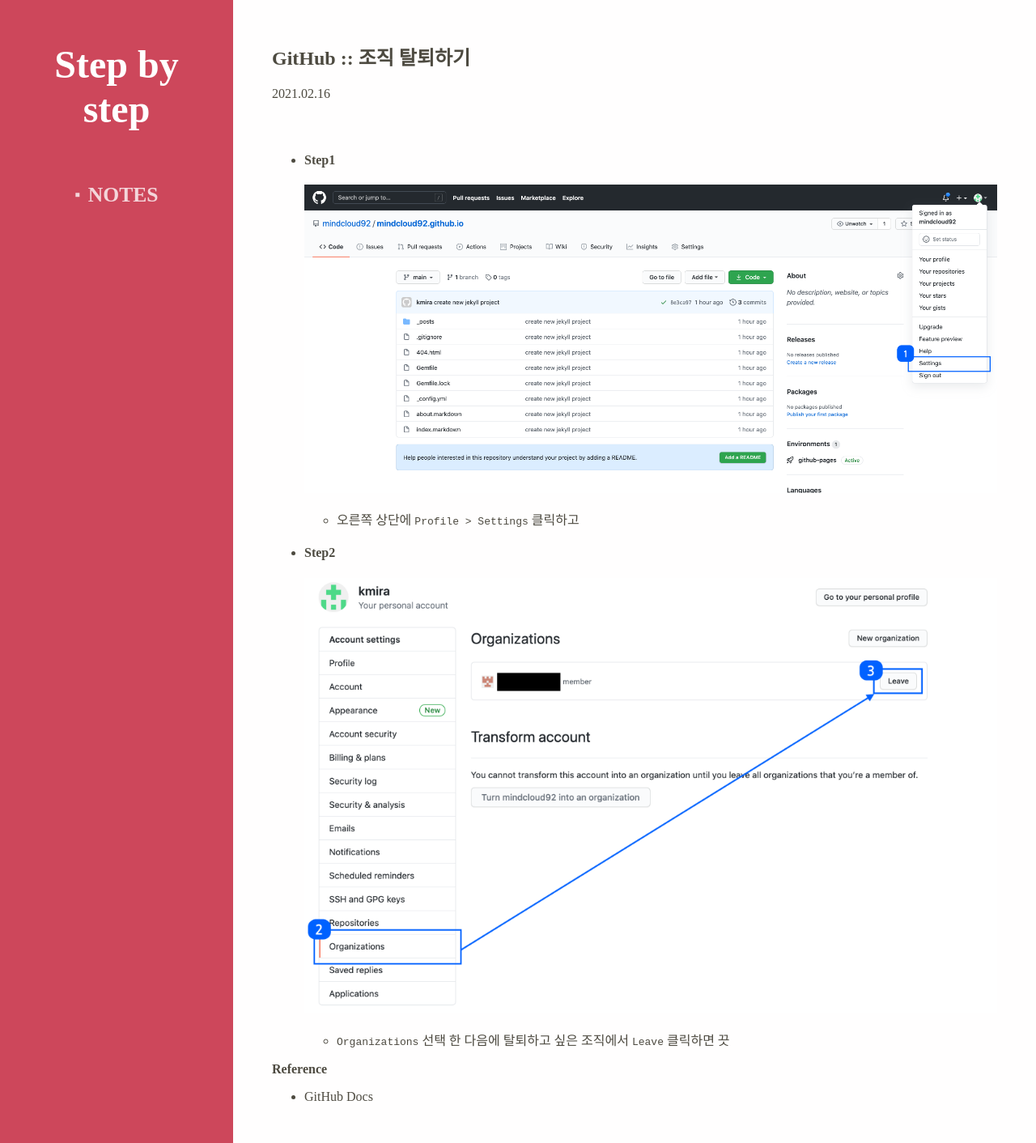
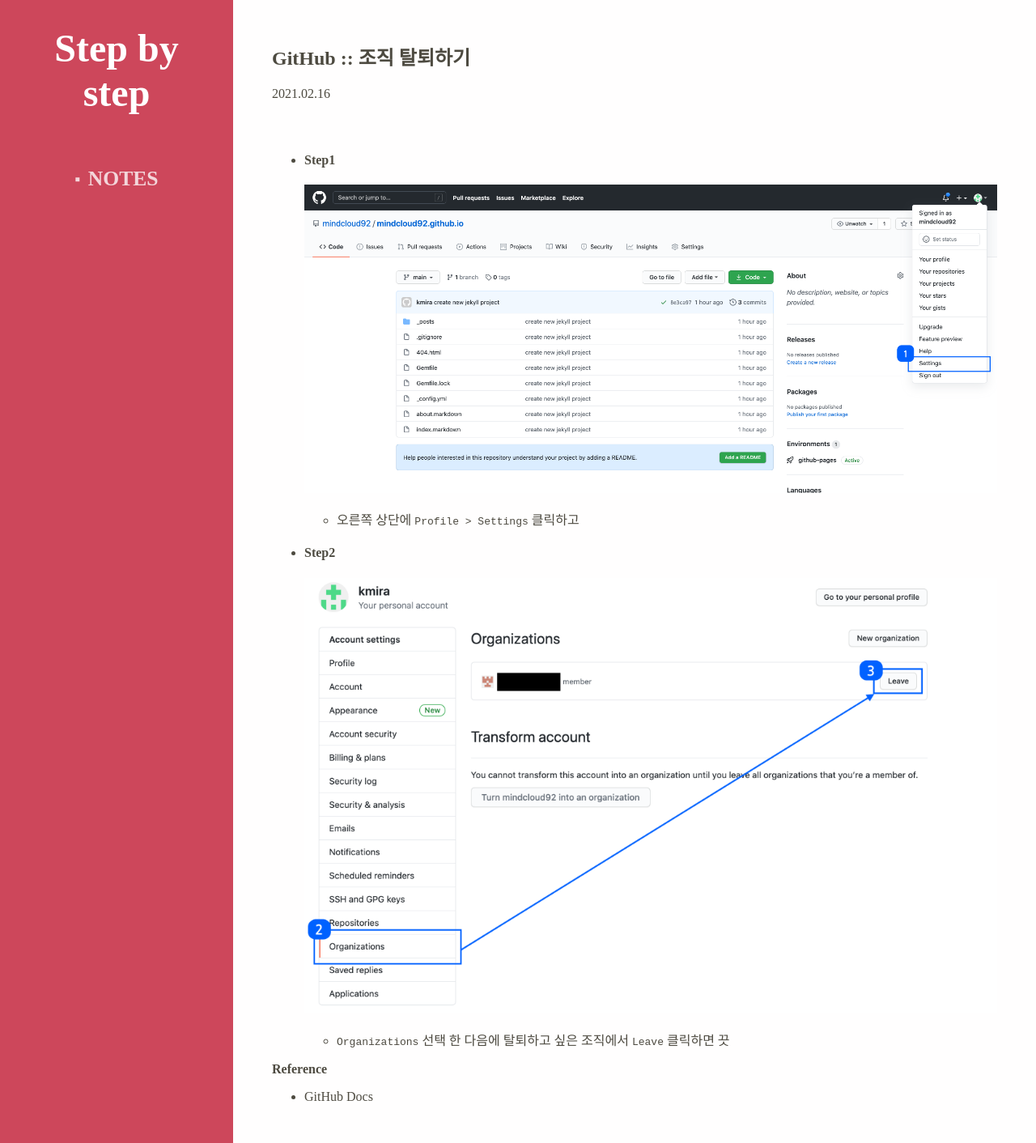
Before and after one commit to mindcloud92/mindcloud92.github.io, a Jekyll site: the page built from _posts/etc/2021-02-16-github--leave-from-the-organization.md, in a window 1280 px wide. Shown: the whole page at 81% size. Built offline with Jekyll 4.4.1, drawn with Linux system fonts in a browser that asks for light colours; nearby versions of some CDN libraries; some web fonts are replaced.

Commit message:
style change

```diff
--- a/static/css/partial/_navigation-bar.sass
+++ b/static/css/partial/_navigation-bar.sass
@@ -3,12 +3,13 @@
   font-weight: bold
   text-align: center
   padding: 0
-  display: grid
-  grid-template-rows: auto 10%
 
   section
     padding: 0 2em
     margin: 0
+
+    &:first-child
+      height: 90vh
 
     &.footer
       display: flex
```
